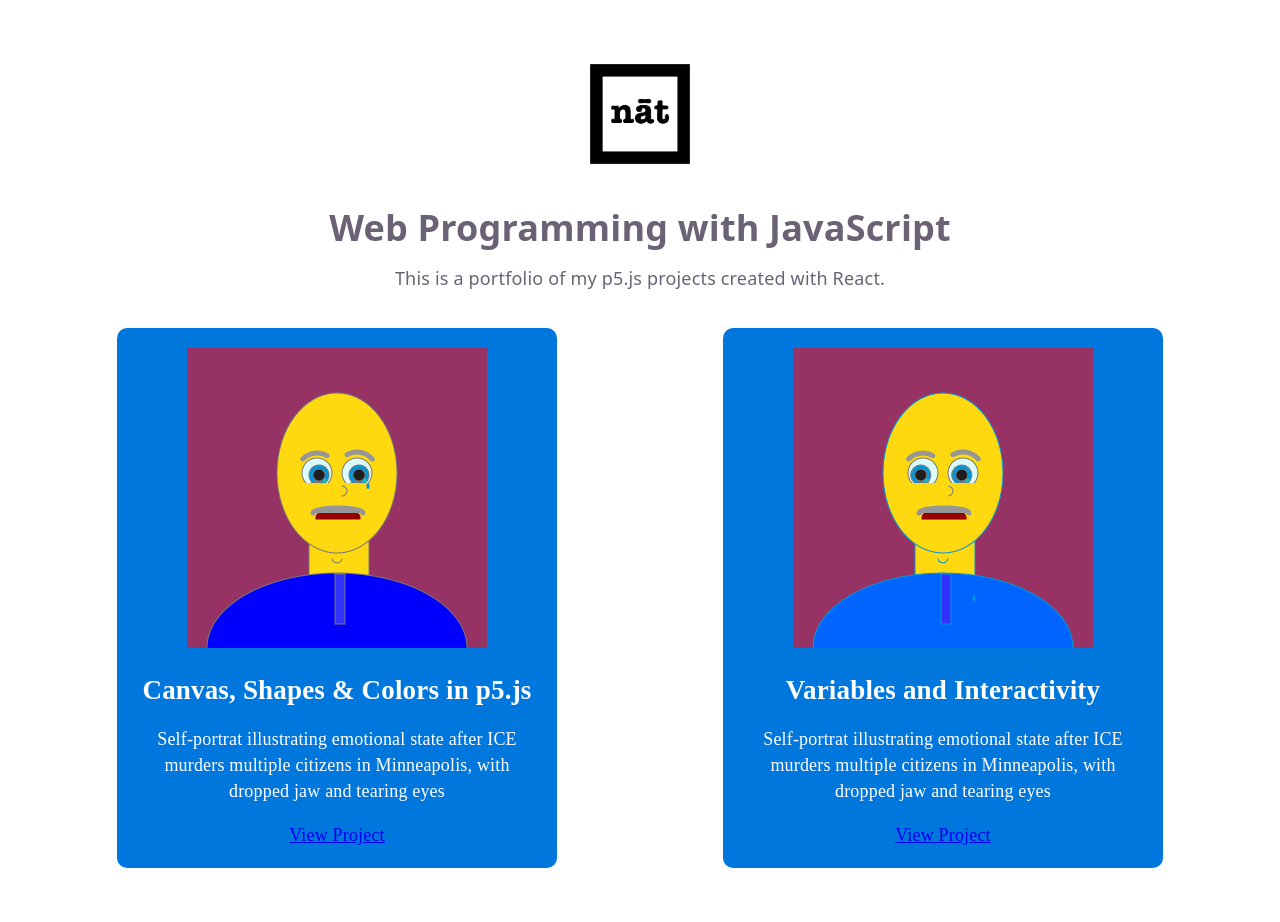
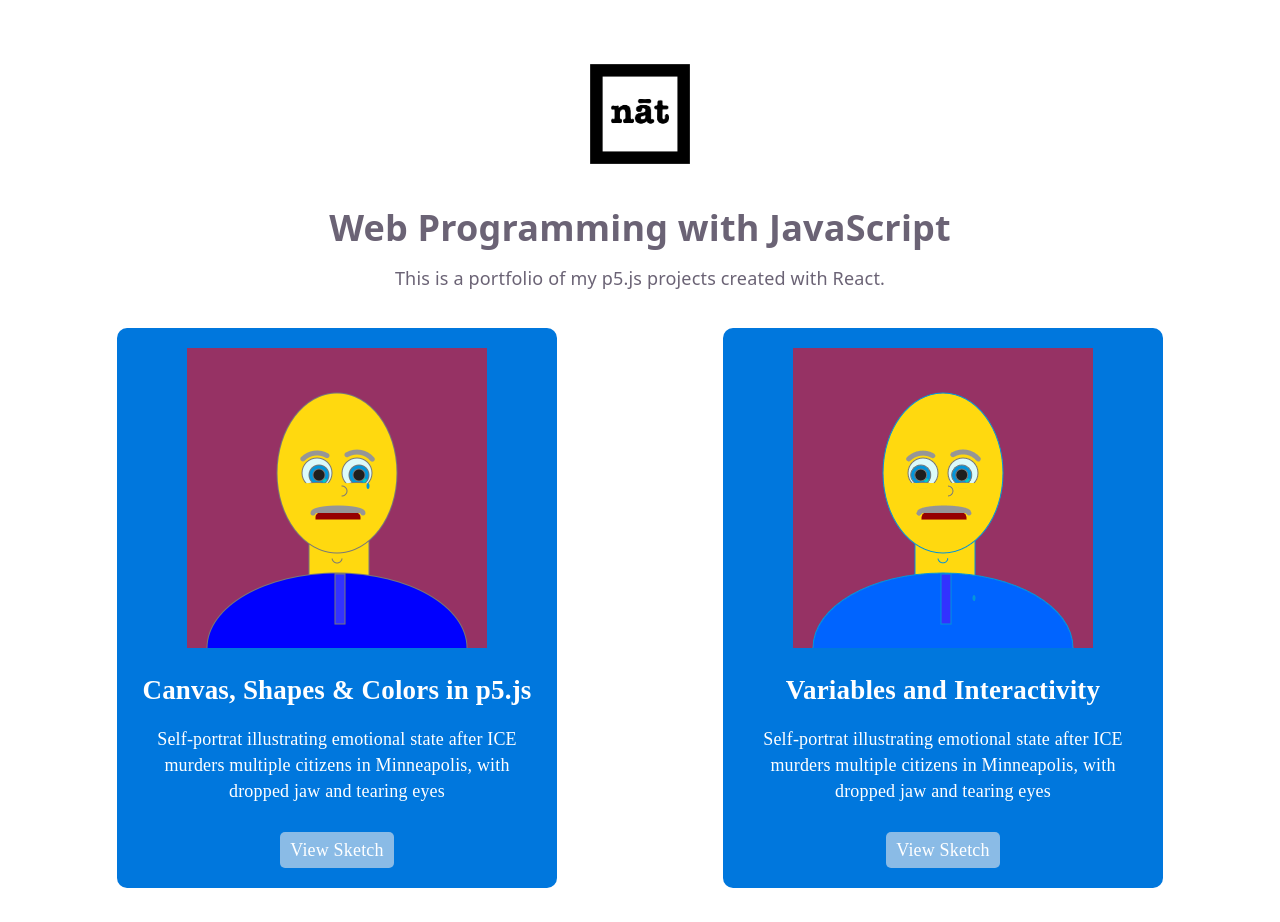
Before and after one commit to natisdale/react_assignments, a React (Vite) app in the folder week12/assignment/: page / in a window 1280 px wide. Shown: the top 922 px of the page. Built offline with nearby package versions, Linux system fonts and the light colour scheme.

Commit message:
Adding linke to featured GitHub Pages site, and updating styles

```diff
--- a/week12/assignment/src/components/ProjectCard.jsx
+++ b/week12/assignment/src/components/ProjectCard.jsx
@@ -1,4 +1,4 @@
-function ProjectCard({ id, name, description, url, image }) {
+function ProjectCard({ name, description, url, image, githubPagesUrl }) {
   return (
     <div className="project-card">
       <div className="image">
@@ -7,9 +7,24 @@ function ProjectCard({ id, name, description, url, image }) {
       <div className="content">
         <h2>{name}</h2>
         <p>{description}</p>
-        <a href={url} target="_blank" rel="noopener noreferrer">
-          View Project
+        <a
+          href={url}
+          target="_blank"
+          rel="noopener noreferrer"
+          className="sketch"
+        >
+          View Sketch
         </a>
+        {githubPagesUrl && (
+          <a
+            href={githubPagesUrl}
+            target="_blank"
+            rel="noopener noreferrer"
+            className="github-pages"
+          >
+            View on GitHub Pages
+          </a>
+        )}
       </div>
     </div>
   );
--- a/week12/assignment/src/components/ProjectList.jsx
+++ b/week12/assignment/src/components/ProjectList.jsx
@@ -10,6 +10,7 @@ function ProjectList({ projects }) {
           description={project.description}
           url={project.url}
           image={project.image}
+          githubPagesUrl={project.githubPagesUrl}
         />
       ))}
     </div>
--- a/week12/assignment/src/css/app.css
+++ b/week12/assignment/src/css/app.css
@@ -24,6 +24,25 @@ header {
   box-shadow: --shadow;
 }
 
+.sketch {
+  display: inline-block;
+  margin-top: 10px;
+  padding: 5px 10px;
+  background-color: #8abbe6;
+  color: #fff;
+  border-radius: 5px;
+  text-decoration: none;
+}
+.github-pages {
+  display: inline-block;
+  margin-left: 10px;
+  padding: 5px 10px;
+  background-color: #333;
+  color: #fff;
+  border-radius: 5px;
+  text-decoration: none;
+}
+
 footer {
   font-family: --mono;
 }
--- a/week12/assignment/src/data/projectData.js
+++ b/week12/assignment/src/data/projectData.js
@@ -73,5 +73,6 @@ export const projects = [
     description: "Updated version of lane-splitting game with classes and OOP",
     url: "https://editor.p5js.org/natisdale/full/LUwYOZU5B",
     image: "images/lanesplitter.gif",
+    githubPagesUrl: "https://natisdale.github.io/lanesplitter.us/",
   },
 ];
```
